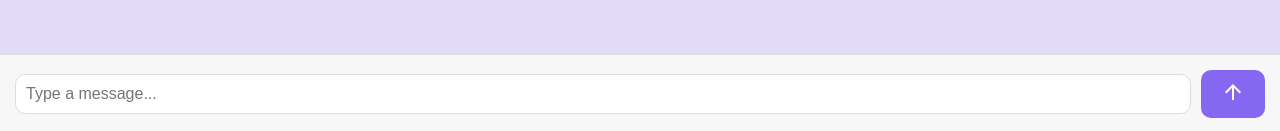
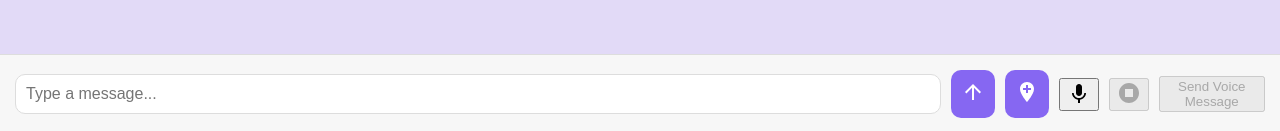
Before and after one commit to Fellis-a/2024-2-VK-EDU-Frontend-A-Fedorova, a React (Vite) app in the folder react-chat/: page /#/chat/1 in a window 1280 px wide. Shown: the part 666-797 px from the top of the page. Built offline with nearby package versions, Linux system fonts and the light colour scheme.

Commit message:
Добавлена возможность отпарвления геолокации, с отправлением изображения и голосового сообщения пока разбираюсь

```diff
--- a/react-chat/src/api/chats.js
+++ b/react-chat/src/api/chats.js
@@ -17,6 +17,7 @@ export const fetchChats = async (accessToken, search = '', page = 1, pageSize =
 
 export const sendMessageApi = async (chatId, message, accessToken) => {
     try {
+        console.log(accessToken);
         const response = await fetch(`${BASE_URL}/api/messages/`, {
             method: 'POST',
             headers: {
--- a/react-chat/src/pages/PageChat/ChatItem.module.scss
+++ b/react-chat/src/pages/PageChat/ChatItem.module.scss
@@ -134,7 +134,7 @@ body {
 }
 
 .chatBtnSend {
-    padding: 10px 20px;
+    padding: 10px 10px;
     color: var(--color-white);
     background-color: var(--color-sent-message);
     border: none;
@@ -183,3 +183,20 @@ body {
 .icon {
     margin-left: 10px;
 }
+
+.messageFiles {
+    display: flex;
+    flex-direction: column;
+    align-items: flex-start;
+}
+
+.messageImage {
+    max-width: 100%; // Ограничьте размер изображения, чтобы оно не выходило за пределы экрана
+    max-height: 300px; // Максимальная высота изображения
+    margin-top: 10px;
+}
+
+.chatMessages.dragging {
+    border: 2px dashed #00f;
+    background-color: #f0f8ff;
+}
--- a/react-chat/src/pages/PageChat/index.jsx
+++ b/react-chat/src/pages/PageChat/index.jsx
@@ -9,6 +9,10 @@ import { HeaderChat } from '../../components/Header';
 import DoneAllIcon from '@mui/icons-material/DoneAll';
 import ArrowUpwardIcon from '@mui/icons-material/ArrowUpward';
 import ChatBubbleOutlineIcon from '@mui/icons-material/ChatBubbleOutline';
+import KeyboardVoiceIcon from '@mui/icons-material/KeyboardVoice';
+import RecordVoiceOverIcon from '@mui/icons-material/RecordVoiceOver';
+import AddLocationIcon from '@mui/icons-material/AddLocation';
+import StopCircleIcon from '@mui/icons-material/StopCircle';
 
 const ChatItem = () => {
     const { chatId } = useParams();
@@ -20,7 +24,128 @@ const ChatItem = () => {
     const navigate = useNavigate();
     const { chats } = useChats();
 
+
     const currentChat = chats.find((chat) => chat.id === chatId);
+    const [isRecording, setIsRecording] = useState(false);
+    const [audioBlob, setAudioBlob] = useState(null);
+    const mediaRecorderRef = useRef(null);
+
+    const tokens = JSON.parse(localStorage.getItem('tokens')) || {};
+    console.log('Токен доступа:', tokens.access);
+
+    const handleStartRecording = () => {
+        setIsRecording(true);
+
+        navigator.mediaDevices.getUserMedia({ audio: true })
+            .then((stream) => {
+                mediaRecorderRef.current = new MediaRecorder(stream);
+                const chunks = [];
+
+                mediaRecorderRef.current.ondataavailable = (event) => {
+                    chunks.push(event.data);
+                };
+
+                mediaRecorderRef.current.onstop = () => {
+                    const audioBlob = new Blob(chunks, { type: 'audio/wav' });
+                    setAudioBlob(audioBlob);
+                };
+
+                mediaRecorderRef.current.start();
+            })
+            .catch((error) => {
+                console.error('Ошибка при записи аудио:', error);
+            });
+    };
+
+    const handleStopRecording = () => {
+        setIsRecording(false);
+        if (mediaRecorderRef.current) {
+            mediaRecorderRef.current.stop();
+            mediaRecorderRef.current.stream.getTracks().forEach(track => track.stop());
+        }
+    };
+
+
+    const handleSendVoiceMessage = async () => {
+        if (audioBlob) {
+            const formData = new FormData();
+            formData.append('voice', audioBlob, 'message.wav');
+            formData.append('chat', chatId);
+
+            if (!tokens.access) {
+                console.error('Токен не найден');
+                return;
+            }
+
+            try {
+                const response = await fetch('/api/messages/', {
+                    method: 'POST',
+                    headers: {
+                        'Authorization': `Bearer ${tokens.access}`,
+                    },
+                    body: formData,
+                });
+
+                if (!response.ok) {
+                    throw new Error('Не удалось отправить голосовое сообщение');
+                }
+
+                const messageData = await response.json();
+                sendMessage(chatId, { text: '[Голосовое сообщение]', audioSrc: messageData.src });
+                setAudioBlob(null);
+            } catch (error) {
+                console.error('Ошибка при отправке голосового сообщения:', error);
+            }
+        }
+    };
+
+    const handleFileDrop = async (event) => {
+        event.preventDefault();
+        const files = event.dataTransfer.files;
+
+        if (!tokens.access) {
+            console.error('Токен не найден');
+            return;
+        }
+
+        const formData = new FormData();
+        Array.from(files).forEach(file => {
+            if (file.type.startsWith('image/')) {
+                formData.append('image', file);
+            }
+        });
+
+        try {
+            const response = await fetch('/api/messages/', {
+                method: 'POST',
+                headers: {
+                    'Authorization': `Bearer ${tokens.access}`,
+                },
+                body: formData,
+            });
+
+            if (!response.ok) {
+                throw new Error('Не удалось загрузить изображения');
+            }
+
+            const messageData = await response.json();
+            sendMessage(chatId, { text: '[Изображение]', imageSrc: messageData.src });
+        } catch (error) {
+            console.error('Ошибка при отправке картинок:', error);
+        }
+    };
+
+    // const renderMessage = (msg) => {
+    //     if (msg.imageSrc) {
+    //         return <img src={msg.imageSrc} alt="User upload" className={styles.imageMessage} />;
+    //     }
+    //     return <span>{msg.text}</span>;
+    // };
+
+
+    const handleDragOver = (event) => {
+        event.preventDefault();
+    };
 
     const handleSendMessage = () => {
         if (message.trim()) {
@@ -39,6 +164,45 @@ const ChatItem = () => {
         if (e.key === 'Enter') {
             e.preventDefault();
             handleSendMessage();
+        }
+    };
+
+    const notifyNewMessage = (message) => {
+        if (document.hidden) {
+            if (Notification.permission === 'granted') {
+                new Notification('Новое сообщение', {
+                    body: message.text,
+                });
+            }
+
+            if (navigator.vibrate) {
+                navigator.vibrate(1000);
+            }
+        }
+    };
+
+    useEffect(() => {
+        chatMessages.forEach(msg => {
+            if (msg.chat !== chatId) {
+                notifyNewMessage(msg);
+            }
+        });
+    }, [chatMessages]);
+
+    const handleSendLocation = () => {
+        if (navigator.geolocation) {
+            navigator.geolocation.getCurrentPosition(
+                (position) => {
+                    const { latitude, longitude } = position.coords;
+                    const locationUrl = `https://www.openstreetmap.org/#map=18/${latitude}/${longitude}`;
+                    sendMessage(chatId, locationUrl); // Отправить ссылку
+                },
+                (error) => {
+                    console.error('Ошибка при получении геолокации', error);
+                }
+            );
+        } else {
+            console.error('Geolocation не поддерживается этим браузером');
         }
     };
 
@@ -61,7 +225,7 @@ const ChatItem = () => {
                 title={currentChat ? currentChat.title : 'Чат'}
                 imageUrl={currentChat ? currentChat.imageUrl : ''}
             />
-            <div className={styles.chatMessages}>
+            <div className={styles.chatMessages} onDrop={handleFileDrop} onDragOver={handleDragOver}>
                 {chatMessages.length > 0 ? (
                     chatMessages.map((msg, index) => {
                         const isSent = msg.senderId === userId;
@@ -110,6 +274,18 @@ const ChatItem = () => {
                 <button className={styles.chatBtnSend} onClick={handleSendMessage}>
                     <ArrowUpwardIcon />
                 </button>
+                <button className={styles.chatBtnSend} onClick={handleSendLocation}><AddLocationIcon /></button>
+                <button className={styles.chatBtnVoice} onClick={handleStartRecording} disabled={isRecording}>
+                    {isRecording ? <RecordVoiceOverIcon /> : <KeyboardVoiceIcon />}
+                </button>
+
+                <button className={styles.chatBtnVoice} onClick={handleStopRecording} disabled={!isRecording}>
+                    <StopCircleIcon />
+                </button>
+
+                <button className={styles.chatBtnVoice} onClick={handleSendVoiceMessage} disabled={!audioBlob}>
+                    Send Voice Message
+                </button>
             </footer>
         </div>
     );
```
Also changed, not shown: react-chat/src/context/ChatProvider.jsx (line endings or trailing spaces).
